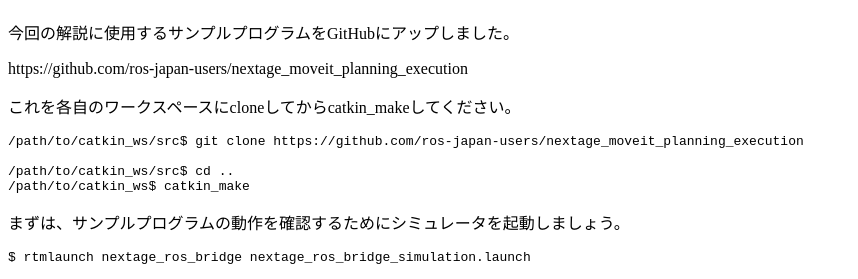
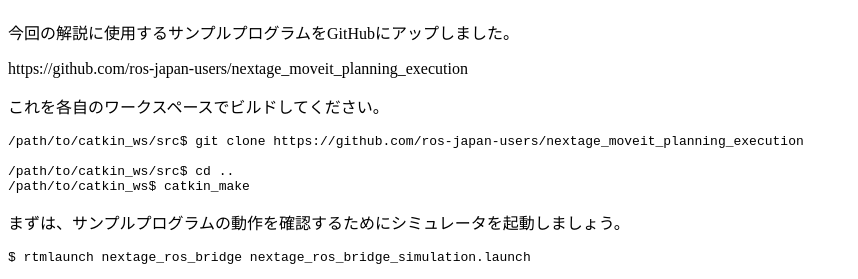
Before and after one commit to DaikiMaekawa/daikimaekawa.github.com, a Jekyll site: the page built from _posts/2014-06-08-ROSNextage02.md, in a window 1280 px wide and 900 px high, scrolled down 684 px. Shown: the part 161-440 px from the top of the window, without its empty margins (0-858 px from the left). Built offline with Jekyll 4.4.1, drawn with Linux system fonts in a browser that asks for light colours; nearby versions of some CDN libraries; Markdown is read by kramdown in place of the engine named in the settings; comment, search, counter and statistics services are not loaded.

Commit message:
言い回しを修正

```diff
--- a/_posts/2014-06-08-ROSNextage02.md
+++ b/_posts/2014-06-08-ROSNextage02.md
@@ -36,7 +36,7 @@
 
 https://github.com/ros-japan-users/nextage_moveit_planning_execution
 
-これを各自のワークスペースにcloneしてからcatkin_makeしてください。
+これを各自のワークスペースでビルドしてください。
 
     /path/to/catkin_ws/src$ git clone https://github.com/ros-japan-users/nextage_moveit_planning_execution
 
```
